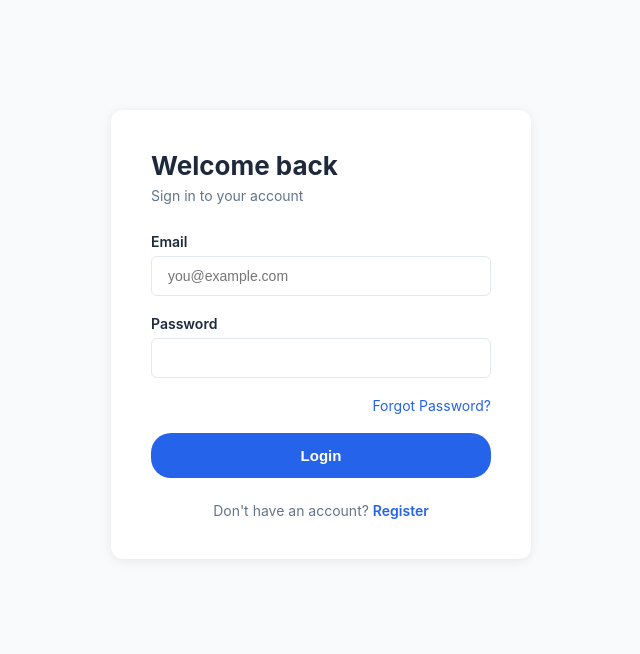
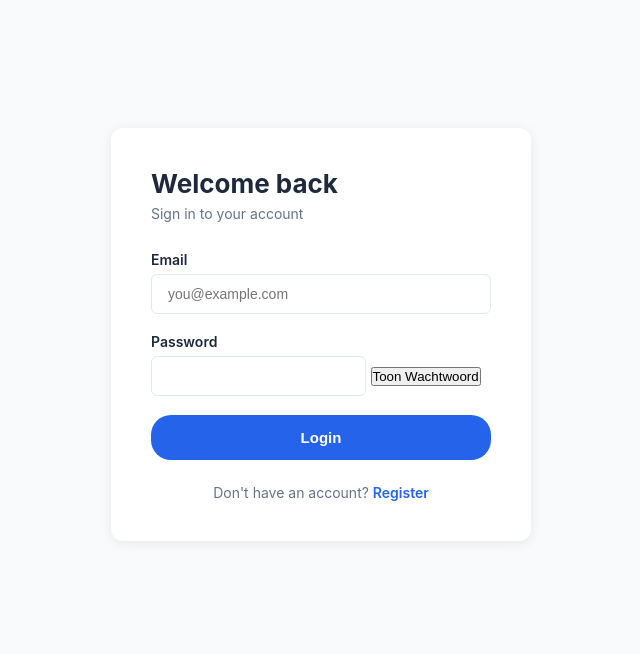
Before and after one commit to ayham-svg/webapp2, a PHP site: page /php/login.php in a window 1280 px wide. Shown: the part 44-698 px from the top of the page, without its empty margins (319-959 px from the left). Run offline with PHP 8.4, Linux system fonts and the light colour scheme.

Commit message:
toon wachtwoord knop gemaakt met javascript

```diff
--- /dev/null
+++ b/password.js
@@ -0,0 +1,9 @@
+function toonWachtwoord() {
+    let veld = document.getElementById("wachtwoord");
+
+    if (veld.type === "password") {
+        veld.type = "text";
+    } else {
+        veld.type = "password";
+    }
+}
--- a/php/login.php
+++ b/php/login.php
@@ -32,13 +32,16 @@
 ?>
 <!DOCTYPE html>
 <html lang="nl">
+
 <head>
     <meta charset="UTF-8" />
     <meta name="viewport" content="width=device-width, initial-scale=1.0" />
     <title>Lano & Ayham Travels - Login</title>
     <link rel="stylesheet" href="../css/style.css" />
     <link rel="stylesheet" href="../css/login.css" />
+    <script src="../password.js"></script>
 </head>
+
 <body>
 
     <header class="navbar">
@@ -78,9 +81,14 @@
                     </div>
                     <div class="form-veld">
                         <label>Password</label>
-              <input type="password" name="wachtwoord" />
+                        <div class="password-box">
+                            <input type="password" id="wachtwoord" name="wachtwoord" />
+
+                            <button type="button" onclick="toonWachtwoord()">
+                                Toon Wachtwoord
+                            </button>
                         </div>
-            <a href="wachtwoord-vergeten.php" class="vergeten-link">Forgot Password?</a>
+                    </div>
                     <button type="submit" class="login-knop-form">Login</button>
                 </form>
 
@@ -94,4 +102,5 @@
     </footer>
 
 </body>
+
 </html>
```
Lines whose indentation alone changed are shown as unchanged.
